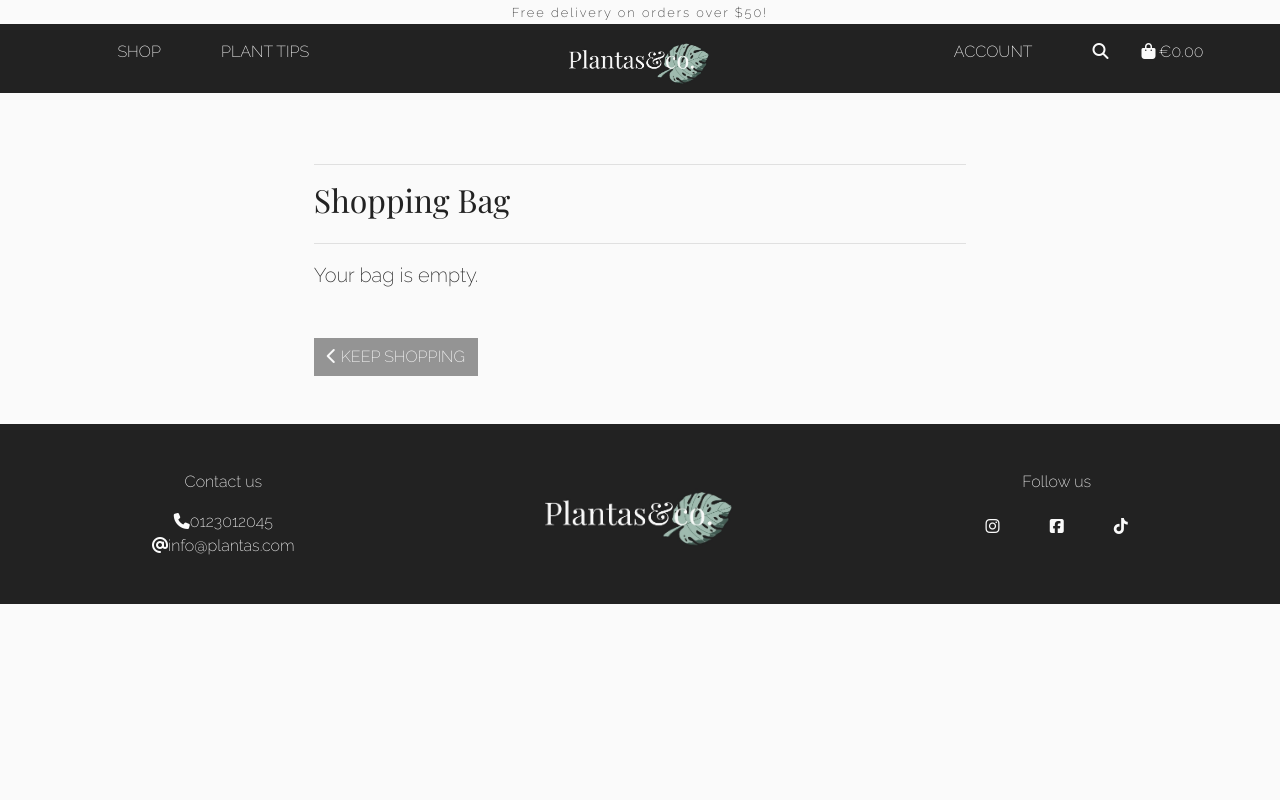
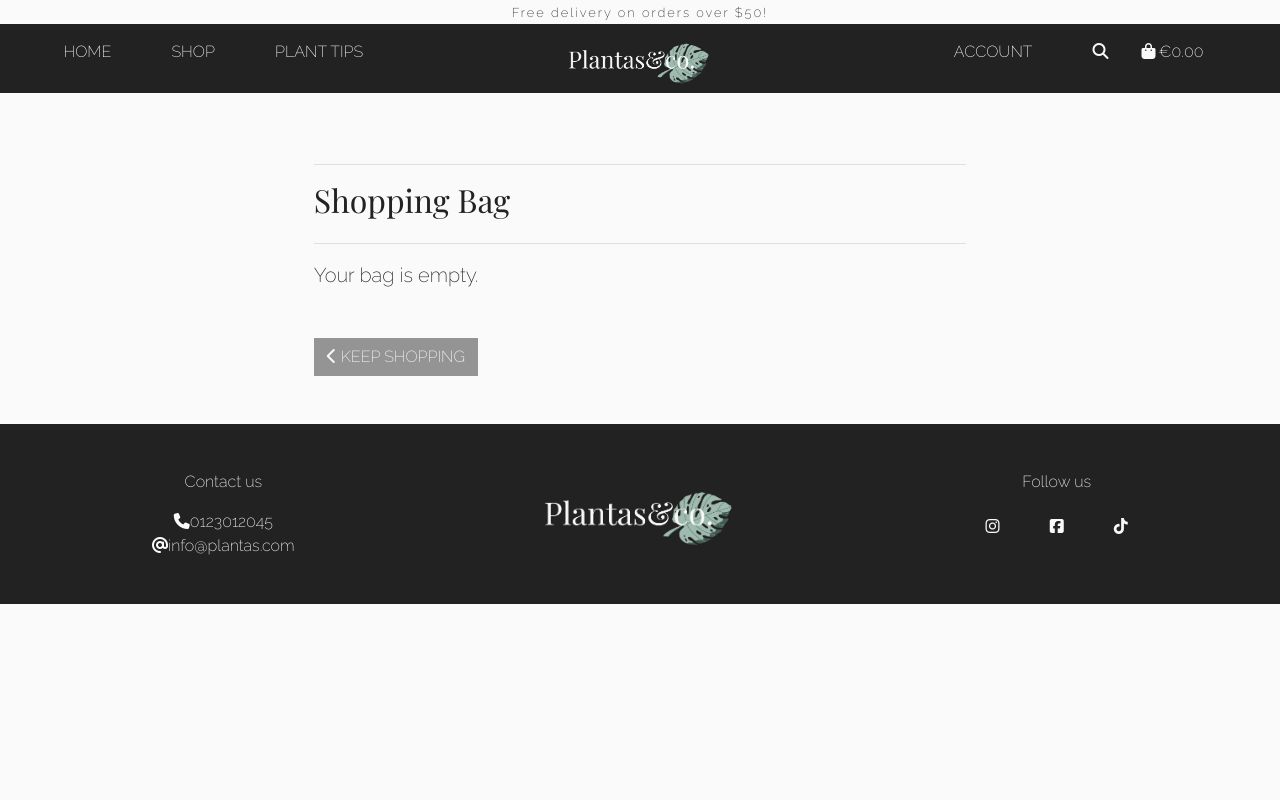
Before and after one commit to fernandagil/ms4-plants-shop, a Django app: page /bag/ in a window 1280 px wide. Run offline with Django 3.2, Linux system fonts and the light colour scheme; parts of the project's set-up code (start-up, migrations or seed data) failed here and were passed over; some libraries are stand-ins or nearby versions.

Commit message:
Add home link in navbar

```diff
--- a/templates/base.html
+++ b/templates/base.html
@@ -53,6 +53,11 @@
             <!-- left side -->
             <div class="col-12 col-lg-4 my-auto py-1 py-lg-0 text-left align-self-center">
                 <ul class="list-inline list-unstyled text-center">
+
+                    <!-- home -->
+                    <li class="list-inline-item">
+                        <a href="{% url 'home' %}" class="dropdown-item navbar-item">Home</a>
+                    </li>
 
                     <!-- shop -->
                     <li class="list-inline-item">
--- a/templates/includes/mobile-top-header.html
+++ b/templates/includes/mobile-top-header.html
@@ -7,6 +7,11 @@
             <!-- close button -->
             <li class="list-inline-item mobile-el">
                 <a href="javascript:void(0)" class="closebtn mobile-el" onclick="closeMobileNav()">&times;</a>
+            </li>
+
+            <!-- home -->
+            <li class="list-inline-item mobile-el my-3">
+                <h3><a href="{% url 'home' %}" class="mobile-el"><i class="fas fa-star"></i>HOME</a></h3>
             </li>
 
             <!-- shop -->
```
